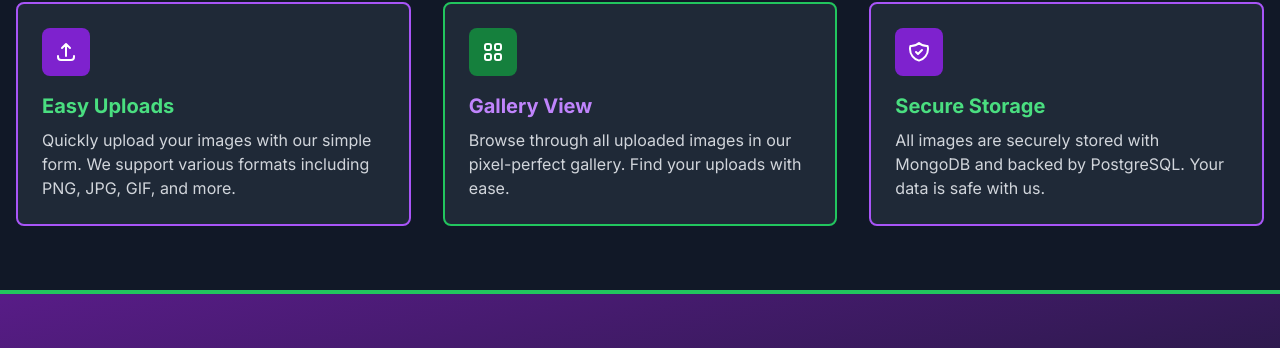
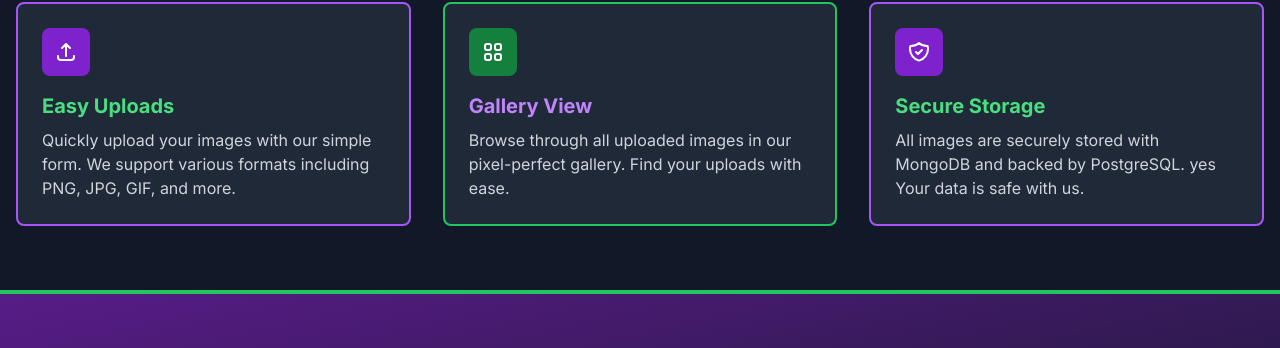
Before and after one commit to mattenarle10/file-upload-flask, a Flask app: page / in a window 1280 px wide. Shown: the part 570-918 px from the top of the page. Run offline with Flask 3, Linux system fonts and the light colour scheme; some libraries are stand-ins or nearby versions.

Commit message:
testing deployment

```diff
--- a/templates/index.html
+++ b/templates/index.html
@@ -98,7 +98,7 @@
                             </svg>
                         </div>
                         <h3 class="text-xl font-bold mb-2 text-green-400">Secure Storage</h3>
-                        <p class="text-gray-300">All images are securely stored with MongoDB and backed by PostgreSQL. Your data is safe with us.</p>
+                        <p class="text-gray-300">All images are securely stored with MongoDB and backed by PostgreSQL. yes Your data is safe with us.</p>
                     </div>
                 </div>
             </div>
```
